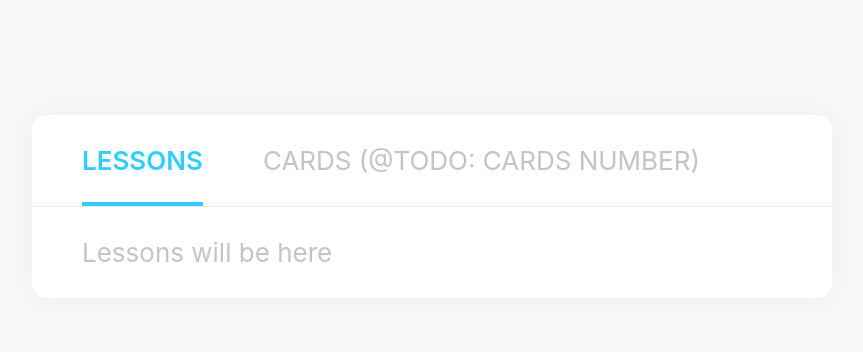
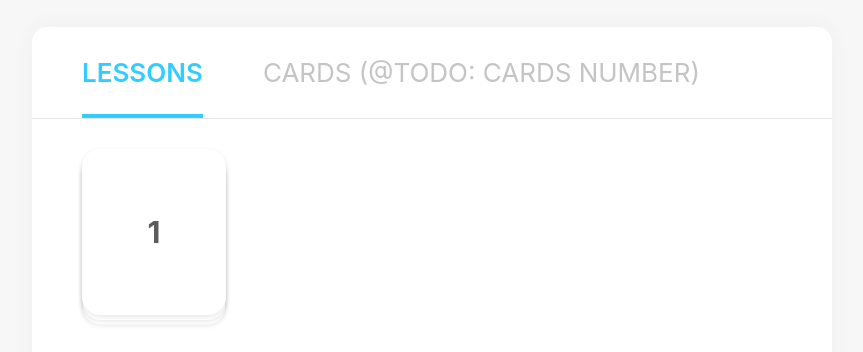
Before and after one commit to Doltario/quizz-app, a React (Create React App) app: page / in a window 1280 px wide. Shown: the part 194-546 px from the top of the page, without its empty margins (208-1071 px from the left). Built offline with nearby package versions, Linux system fonts and the light colour scheme.

Commit message:
Improve lessons

```diff
--- a/src/components/lessons/Lessons.js
+++ b/src/components/lessons/Lessons.js
@@ -1,23 +1,39 @@
 import React from 'react'
 import { connect } from 'react-redux'
+import { bindActionCreators } from 'redux'
+import { getPopulatedLessons } from '../../redux/actions/lessonActions'
 import './lessons.css'
 
 class Lessons extends React.Component {
+  componentWillMount() {
+    this.props.getPopulatedLessons()
+  }
+
   render() {
-    return (
-      <div id="lessons-container">
-        Lessons will be here
-      </div>
-    )
+    const { lessons } = this.props
+
+    let lessonsList = lessons.reduce((lessonsList, lesson, index) => {
+    lessonsList.push(<div className="lessons-item">{index + 1}</div>)
+      return lessonsList
+    }, [])
+
+    return <div id="lessons-container">{lessonsList}</div>
   }
 }
 
 const mapStateToProps = state => {
-  return {}
+  return {
+    lessons: state.lessons.list
+  }
 }
 
-const mapDispatchToProps = dispatch => ({
-  switchToTab: () => {}
-})
+const mapDispatchToProps = dispatch => {
+  return bindActionCreators(
+    {
+      getPopulatedLessons: getPopulatedLessons
+    },
+    dispatch
+  )
+}
 
-export default Lessons
+export default connect(mapStateToProps, mapDispatchToProps)(Lessons)
--- a/src/components/lessons/lessons.css
+++ b/src/components/lessons/lessons.css
@@ -1,40 +1,20 @@
-#quizz-app-container {
-  width: 100vw;
-  max-width: 800px;
-  background-color: white;
-  border-radius: 15px;
-  box-shadow: 0 0 25px 0 rgba(0, 0, 0, 0.04);
+#lessons-container {
+  width: 100%;
+  height: 100%;
 }
 
-.quizz-app-header {
-  padding: 30px 50px;
-  border-bottom: 1px solid #e8e8e8;
-  width: 100%;
+.lessons-item {
+  box-shadow: 0 1.73494px 5.20482px rgba(0, 0, 0, 0.1), 0 6.07229px 0 -1px #fff, 0 6.07229px 5.20482px rgba(0, 0, 0, 0.1), 0 10.40964px 0 -1px #fff, 0 10.40964px 5.20482px rgba(0, 0, 0, 0.1);
+  border-radius: 18px;
+  height: 166px;
+  width: 144px;
+  display: flex;
+  align-items: center;
+  justify-content: center;
+  background: #fff;
+  margin-bottom: 40px;
+  position: relative;
+  font-weight: 700;
+  font-size: 30px;
+  color: #5c5c5c;
 }
-
-.quizz-app-header-item {
-  margin-right: 60px;
-  padding-bottom: 30px;
-  position: relative;
-  text-transform: uppercase;
-}
-
-.quizz-app-header-item-active {
-  color: #32cdff;
-  font-weight: 600;
-}
-
-.quizz-app-header-item-active:after {
-  content: '';
-  display: block;
-  position: absolute;
-  bottom: 0;
-  left: 0;
-  width: 100%;
-  height: 4px;
-  background-color: #32cdff;
-}
-
-.quizz-app-body {
-  padding: 30px 50px;
-}
--- /dev/null
+++ b/src/redux/actions/lessonActions.js
@@ -0,0 +1,11 @@
+const ACTIONS = {
+  GET_POPULATED_LESSONS: 'GET_POPULATED_LESSONS'
+};
+
+const getPopulatedLessons = (isFlippedOnce, id) => {
+  return {type: ACTIONS.GET_POPULATED_LESSONS, isFlippedOnce: !isFlippedOnce, id};
+};
+
+export {
+  getPopulatedLessons
+}
--- /dev/null
+++ b/src/redux/reducers/lessonReducer.js
@@ -0,0 +1,26 @@
+import cardData  from '../../lib/cardData';
+
+const initialLessonsReducer = {
+  list: [
+    {
+      progress: 0,
+      cards: [0, 1, 2, 3, 4]
+    }
+  ]
+}
+
+const lessonsReducer = (state = initialLessonsReducer, action) => {
+  switch (action.type) {
+    case 'GET_POPULATED_LESSONS':
+      const newList = []
+      state.list.forEach(lesson => {
+        const populatedCards = lesson.cards.map(cardIndex => {return cardData[cardIndex]})
+        newList.push({...lesson, cards: populatedCards })
+      });
+      return {...state, list: newList}
+    default:
+      return state
+  }
+};
+
+export default lessonsReducer;
--- a/src/redux/store/store.js
+++ b/src/redux/store/store.js
@@ -2,11 +2,13 @@ import { createStore, combineReducers } from 'redux'
 import { composeWithDevTools } from 'redux-devtools-extension';
 import quizzReducer from '../reducers/quizzReducer'
 import cardReducer from '../reducers/cardReducer'
+import lessonReducer from '../reducers/lessonReducer'
 
 const rootReducer = combineReducers(
   {
     quizz: quizzReducer,
     cards: cardReducer,
+    lessons: lessonReducer,
   });
 const store = createStore(rootReducer, composeWithDevTools());
 
```
